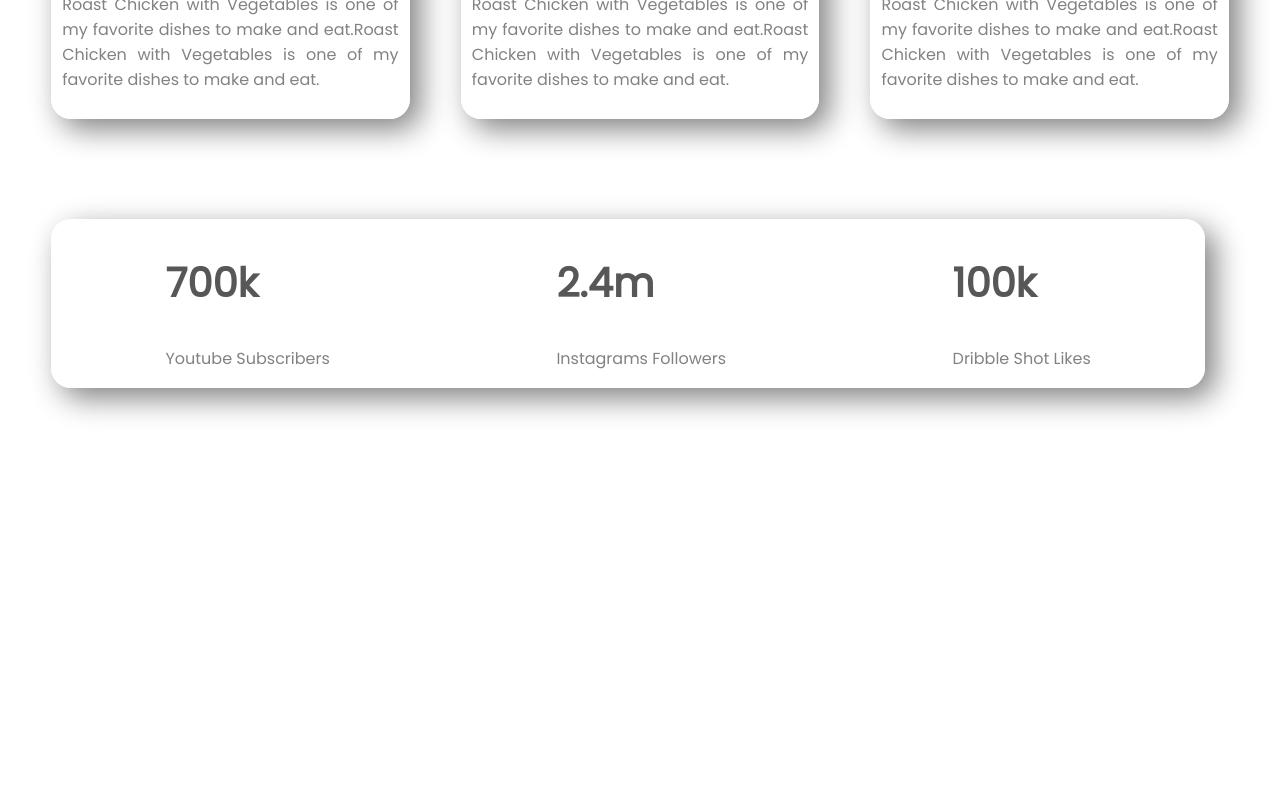
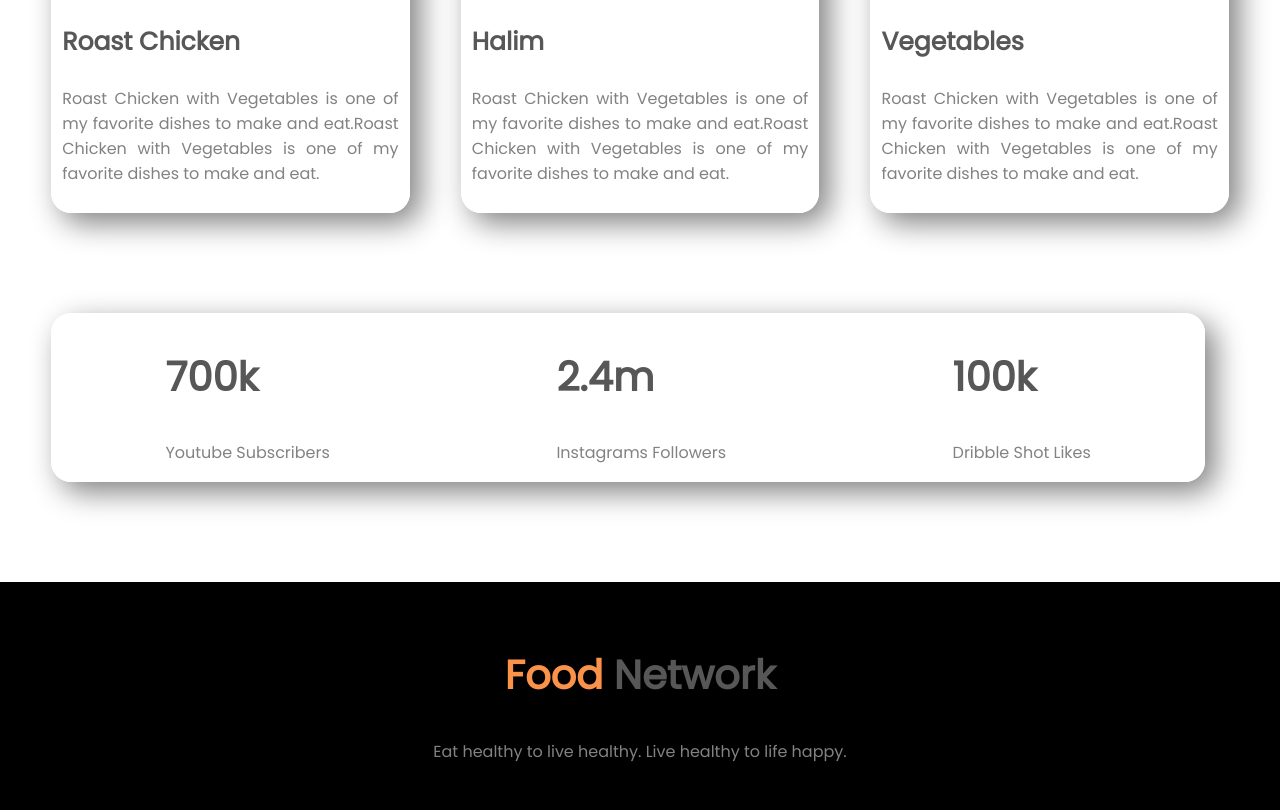
Before and after one commit to raselcomputer/food-network-project, a plain HTML site: page index.html in a window 1280 px wide. Shown: the part 1734-2544 px from the top of the page. Before the commit the page ends 2222 px from the top, so only its background shows below. Drawn offline with Linux system fonts and the light colour scheme.

Commit message:
footer-area added

```diff
--- a/index.html
+++ b/index.html
@@ -30,7 +30,7 @@
     <section class="about-me-area">
         <div class="flex-container">
             <div class="half-width">
-                <img src="images/male/young-guy-holding-fresh-burger_79782-176-removebg-preview.png" alt="photo">
+                <img src="images/female/Person Image.png" alt="photo">
             </div>
             <div id="about-text-area" class="half-width">
                 <div class="text-area">
@@ -86,5 +86,9 @@
             </div>
         </div>
     </section>
+    <footer class="footer-area">
+        <h2><span class="orange-color">Food</span> Network</h2>
+        <p>Eat healthy to live healthy. Live healthy to life happy.</p>
+    </footer>
 </body>
 </html>
--- a/style.css
+++ b/style.css
@@ -46,6 +46,10 @@ p{
 }
 .about-me-area{
     background-image: url(images/shapes/7.png);
+}
+.about-me-area img{
+    width: 50%;
+    margin-left: 150px;
 }
 h2{
     font-size: 40px;
@@ -106,3 +110,10 @@ h2{
 .progress-item p{
     text-align: left;
 }
+footer{
+    background: #000;
+    padding: 30px;
+}
+footer p{
+    text-align: center;
+}
```
Also changed, not shown: images/female/Person Image.png (added).
